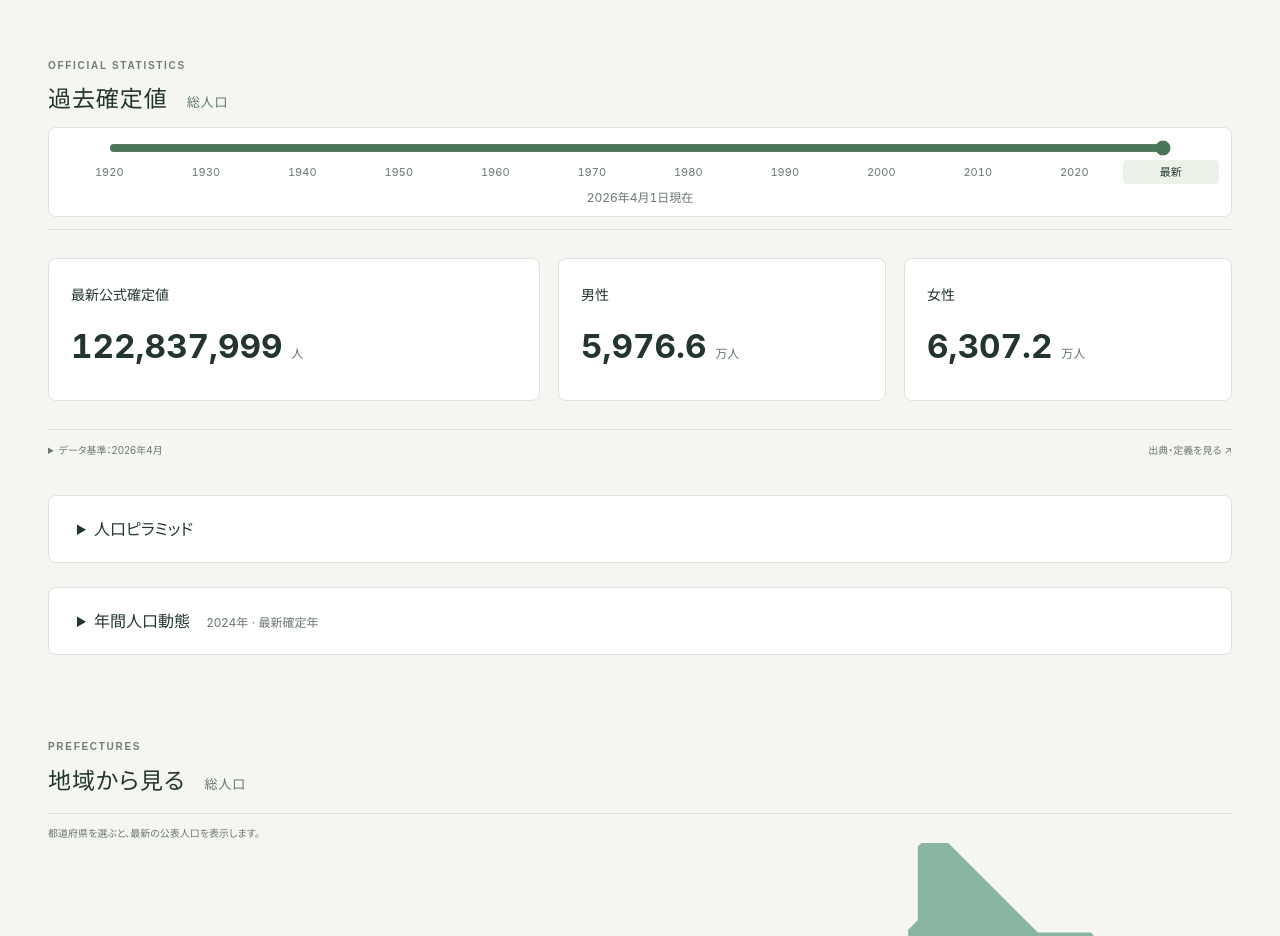
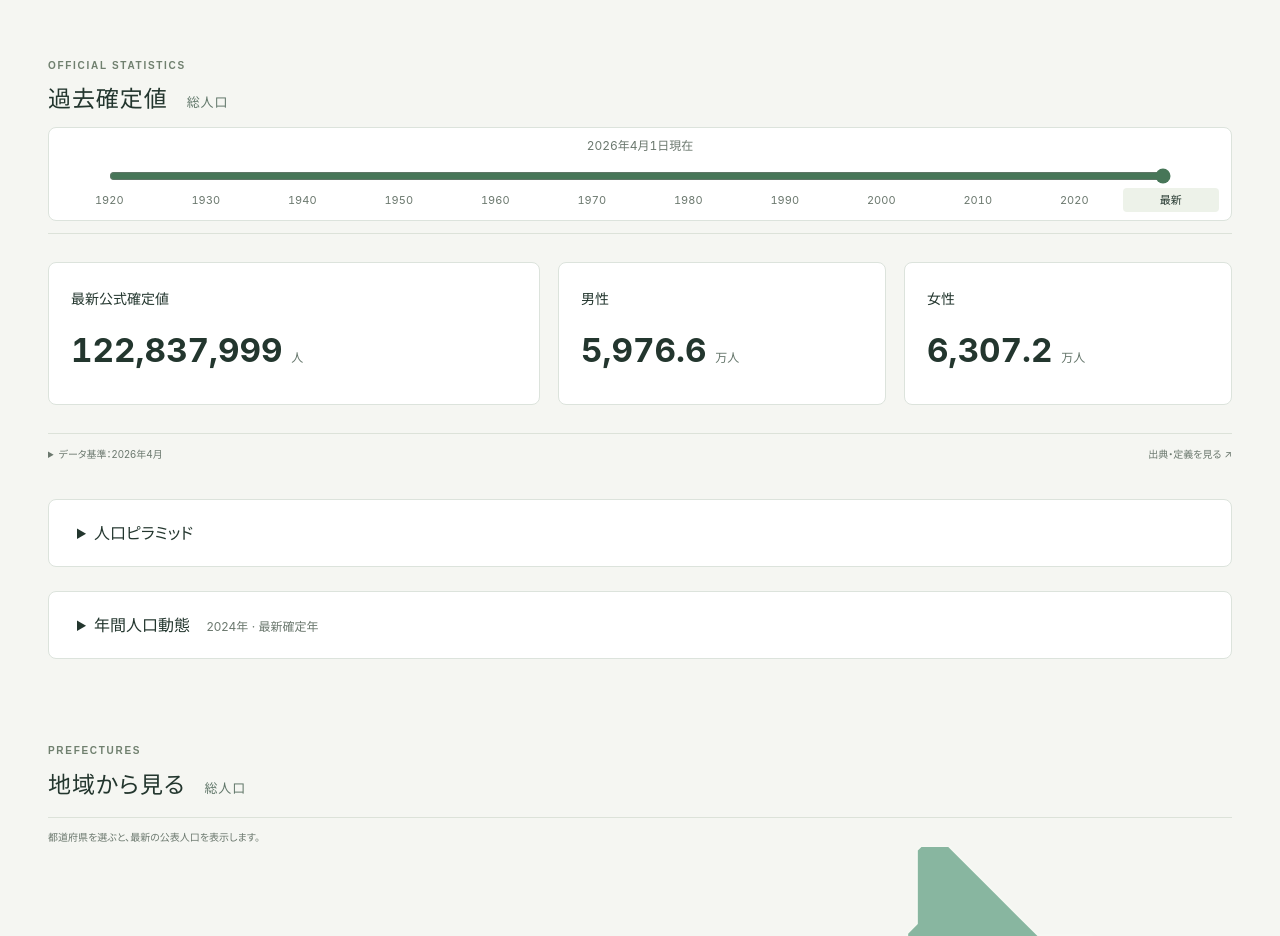
Before and after one commit to japan-population/japan-population.github.io, a React (Vite) app: page / in a window 1280 px wide. Shown: the part 1900-2836 px from the top of the page. Built offline with nearby package versions, Linux system fonts and the light colour scheme.

Commit message:
fix: consolidate historical population sources

```diff
--- a/src/components/PopulationExplorer.tsx
+++ b/src/components/PopulationExplorer.tsx
@@ -20,11 +20,11 @@ export function PopulationExplorer({national,group,demo}:{national:National;grou
   return <section id="official" className="section official-section">
     <div className="section-controls official-controls"><div className="section-heading"><div><span className="eyebrow">OFFICIAL STATISTICS</span><h2>過去確定値 <small>{GROUP_LABELS[group]}</small></h2></div></div>
     <div className="official-timeline">
+      <p className="official-date"><time dateTime={view.date}>{date}現在</time></p>
       <input type="range" min="0" max="11" step="1" value={index}
         aria-label="過去確定値の年を選択" aria-valuetext={selection==='latest'?'最新確定値':`${selection}年 国勢調査`}
         onChange={e=>setSelection(options[Number(e.currentTarget.value)])}/>
       <div className="timeline-labels">{options.map((year,i)=><button type="button" key={year} aria-pressed={selection===year} aria-label={year==='latest'?'最新確定値を表示':`${year}年の国勢調査を表示`} onClick={()=>setSelection(year)} className={i%2===1&&year!=='latest'?'minor-year':undefined}>{year==='latest'?'最新':year}</button>)}</div>
-      <p className="official-date"><time dateTime={view.date}>{date}現在</time></p>
     </div>
     </div>
     <div className="official-summary">
@@ -34,7 +34,7 @@ export function PopulationExplorer({national,group,demo}:{national:National;grou
     {view.population===undefined&&selection!=='latest'&&<p className="small-note">この年の{GROUP_LABELS[group]}の人口内訳は未収録です。</p>}
     {group==='foreign'&&selection!=='latest'&&selection<=1940&&<p className="small-note">戦前の値は、当時の内地の外地人を含む区分です。</p>}
     {view.referenceNote&&<p className="small-note">{view.referenceNote}</p>}
-    {view.derivation?view.derivation.sources.map((source,i)=><SourceInfo key={i} source={source}/>):view.source&&<SourceInfo source={view.source}/>}
+    {view.derivation?<SourceInfo sources={view.derivation.sources}/>:view.source&&<SourceInfo source={view.source}/>}
     <details className="official-pyramid" open={pyramidOpen} onToggle={e=>{if(e.target===e.currentTarget)setPyramidOpen(e.currentTarget.open);}}><summary>人口ピラミッド</summary>{view.rows.length>0?<><PopulationPyramid key={`${selection}/${group}`} rows={view.rows} interval={ageInterval} onIntervalChange={setAgeInterval} label={GROUP_LABELS[group]} historical={selection!=='latest'}/>{view.ageSource&&<SourceInfo source={view.ageSource}/>}</>:<p className="small-note pyramid-unavailable">この年の国籍別・年齢階級別人口は未収録です。</p>}</details>
     {group!=='foreign'&&view.annual&&<AnnualVital open={annualOpen} onOpenChange={setAnnualOpen} data={view.annual} total={group==='total'} latest={selection==='latest'}/>}
     {group==='foreign'&&<NationalityBreakdown open={nationalityOpen} onOpenChange={setNationalityOpen} data={view.nationalities} historical={selection!=='latest'}/>}
--- a/src/components/SourceInfo.tsx
+++ b/src/components/SourceInfo.tsx
@@ -1,5 +1,15 @@
 import type { Source } from '../types/statistics';
 import { monthLabel } from '../lib/formatting';
-export function SourceInfo({ source }: { source: Source }) {
-  return <details className="source-details"><summary>データ基準：{monthLabel(source.sourcePeriod)} <span>出典・定義を見る ↗</span></summary><div><p><a href={source.url} target="_blank" rel="noreferrer">{source.publisher}「{source.statistics}」 / {source.table}</a></p><p><span className="badge">{source.status === 'fixture' ? 'デモ原値' : source.status === 'final' ? '公式確定値' : '公式概数'}</span> 公表・更新日：{source.publishedAt} ／ 取得日：{source.retrievedAt.slice(0, 10)}</p><p>{source.scope}</p></div></details>;
+type SourceInfoProps = { source: Source; sources?: never } | { source?: never; sources: readonly Source[] };
+export function SourceInfo(props: SourceInfoProps) {
+  const sources = props.sources ?? [props.source];
+  const periods = [...new Set(sources.map(source => monthLabel(source.sourcePeriod)))];
+  return <details className="source-details">
+    <summary>データ基準：{periods.join('・')} <span>出典・定義を見る ↗</span></summary>
+    {sources.map((source, index) => <div key={index}>
+      <p><a href={source.url} target="_blank" rel="noreferrer">{source.publisher}「{source.statistics}」 / {source.table}</a></p>
+      <p><span className="badge">{source.status === 'fixture' ? 'デモ原値' : source.status === 'final' ? '公式確定値' : '公式概数'}</span> 公表・更新日：{source.publishedAt} ／ 取得日：{source.retrievedAt.slice(0, 10)}</p>
+      <p>{source.scope}</p>
+    </div>)}
+  </details>;
 }
```
Also changed, not shown: src/style.css, 1 other file (tests, documents, lock files or other folders).
